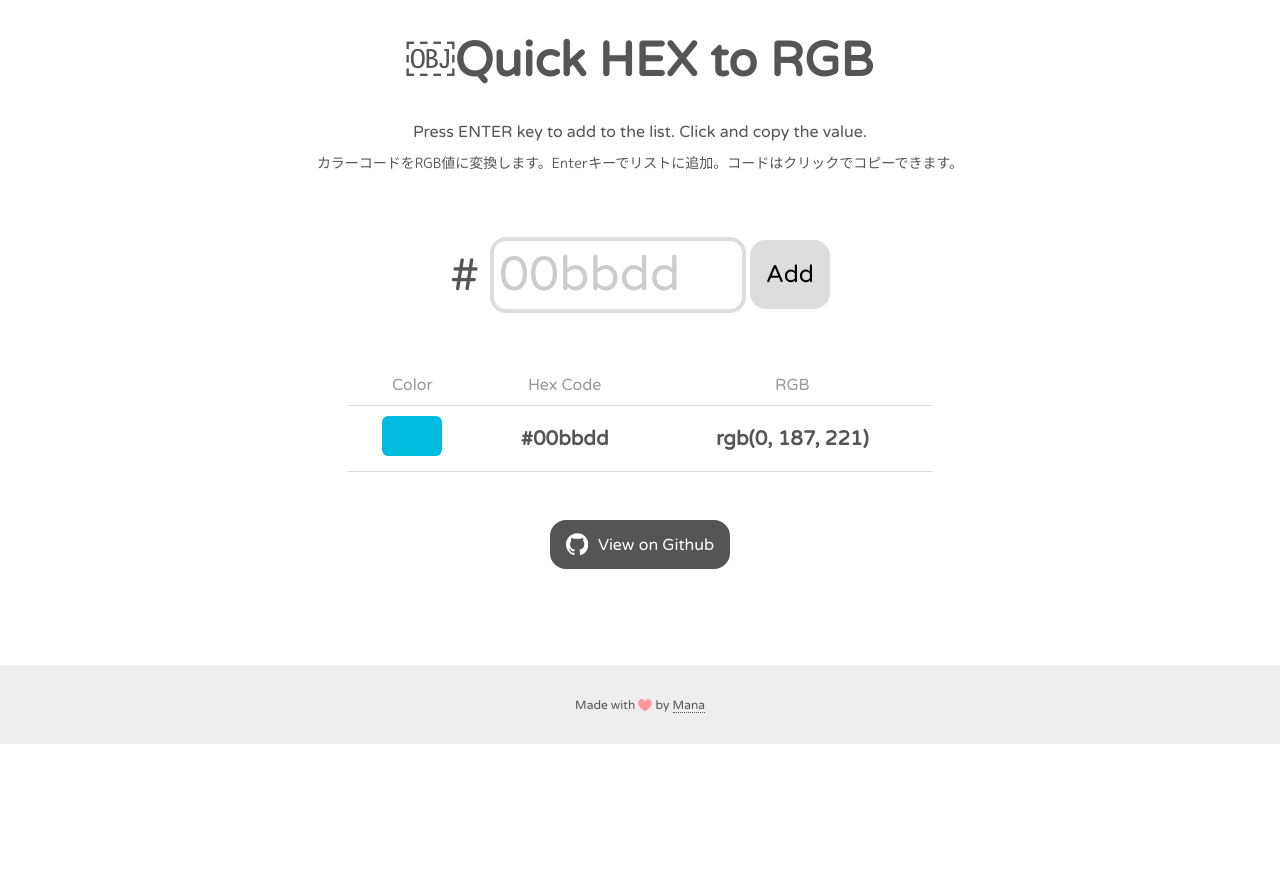
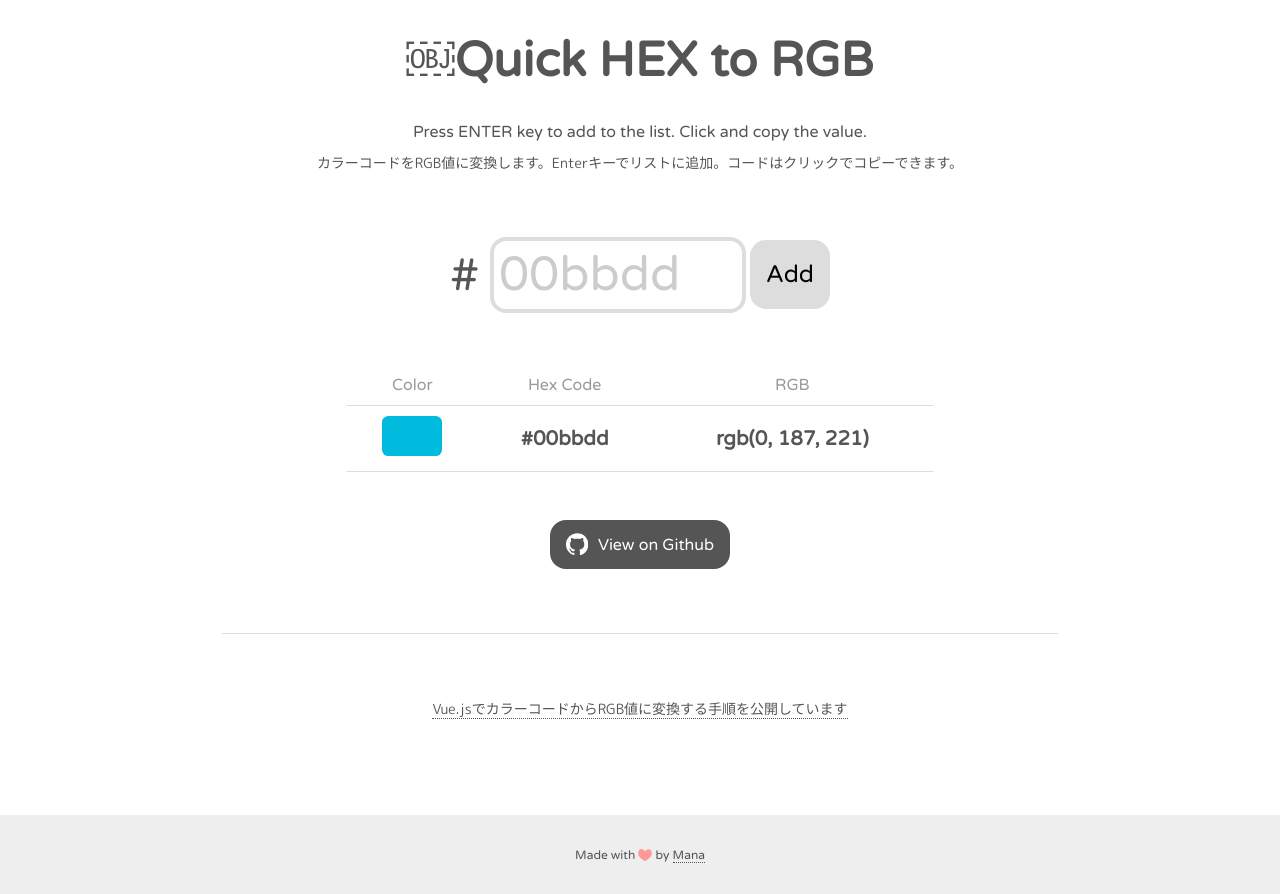
Before and after one commit to manabox/quick-hex-to-rgb, a plain HTML site: page index.html in a window 1280 px wide. Before the commit the page ends 800 px from the top, so only its background shows below. Drawn offline with nearby package versions, Linux system fonts and the light colour scheme; some packages are replaced by stand-ins of ours.

```diff
--- a/index.html
+++ b/index.html
@@ -61,6 +61,10 @@
 			<a class="btn-github" href="https://github.com/manabox/quick-hex-to-rgb"><svg><use xlink:href="#github" /></svg>View on Github</a>
 		</section>
 
+		<div class="links">
+            <p class="desc desc-ja"><a href="https://www.webcreatorbox.com/tech/vuejs-hex-rgb">Vue.jsでカラーコードからRGB値に変換する手順を公開しています</a></p>
+        </div>
+
 		<aside>
 			<script async src="//pagead2.googlesyndication.com/pagead/js/adsbygoogle.js"></script>
 			<!-- Responsive-horizontal -->
```
Also changed, not shown: 1 other file.
